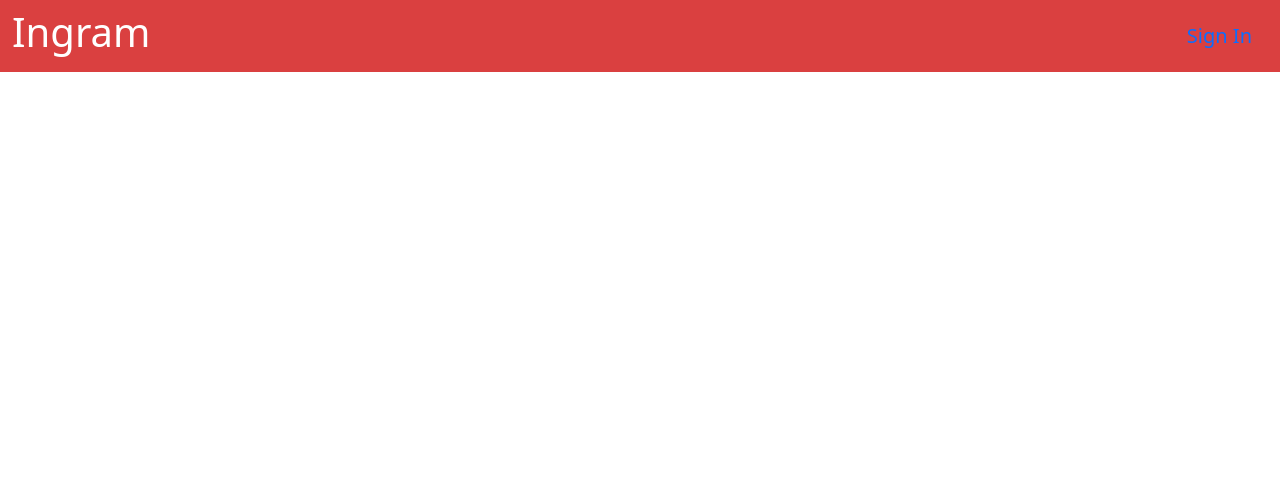
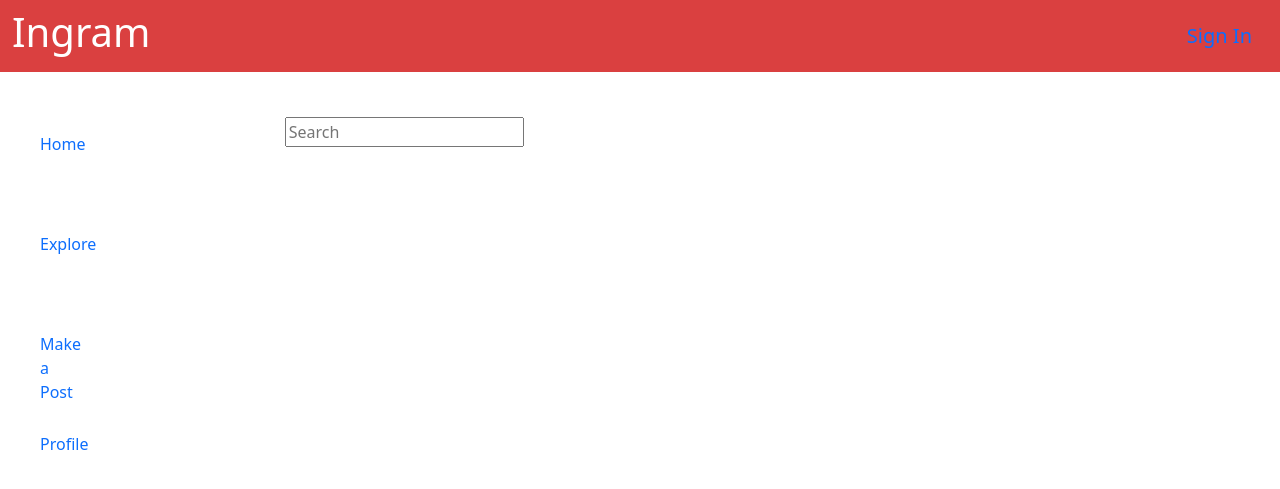
Before and after one commit to MosesOpiyo/Ingram, a Django app: template gram/templates/all-grams/explore.html in a window 1280 px wide. Shown: the top 489 px of the page. Run offline with Django 3.2, Linux system fonts and the light colour scheme; the template is opened without the code that fills it, so the values that code supplies are empty.

Commit message:
addition of a search template and adjustments to other templates

```diff
--- a/gram/templates/all-grams/explore.html
+++ b/gram/templates/all-grams/explore.html
@@ -1 +1,11 @@
-{%extends 'all-grams/base.html'%} {% block content %} {{block.super}} {% endblock %}
+{%extends 'all-grams/base.html'%} {% block content %} {{block.super}}
+<div class="row">
+    <div class="col-1" style="width:20%;">
+        {% include "options.html" %}
+    </div>
+    <div class="col-2" style="width:70%;height: 30vh;">
+        {% include "search.html" %}
+
+    </div>
+</div>
+{% endblock %}
--- a/gram/templates/options.html
+++ b/gram/templates/options.html
@@ -27,8 +27,8 @@
 
 <body>
     <ul>
-        <li><a href="#home">Home</a></li>
-        <li><a href="#news">Explore</a></li>
+        <li><a href="{% url 'home' %}">Home</a></li>
+        <li><a href="{% url 'explore' %}">Explore</a></li>
         <li><a href="#contact">Make a Post</a></li>
         <li><a href="#about">Profile</a></li>
     </ul>
--- /dev/null
+++ b/gram/templates/search.html
@@ -0,0 +1,23 @@
+<!DOCTYPE html>
+<html lang="en">
+
+<head>
+
+    <meta charset="utf-8">
+    <meta name="viewport" content="width=device-width, initial-scale=1">
+</head>
+
+<body>
+    <nav class="navbar navbar-inverse" style="background-color:#ffffff;height: 120px;">
+        <div class="container-fluid">
+            <div class="navbar-header">
+                <input type="search" placeholder="Search">
+
+
+            </div>
+
+        </div>
+    </nav>
+</body>
+
+</html>
--- a/gram/urls.py
+++ b/gram/urls.py
@@ -6,5 +6,6 @@ urlpatterns = [
     path('users/',include('users.urls')),
     path('',views.welcome,name = 'welcome'),
     path('home/',views.home,name = 'home'),
+    path('explore/',views.explore,name='explore')
 
 ]
```
Also changed, not shown: gram/templates/all-grams/home.html (+8 -1 lines), gram/templates/all-grams/picture.html (deleted).
